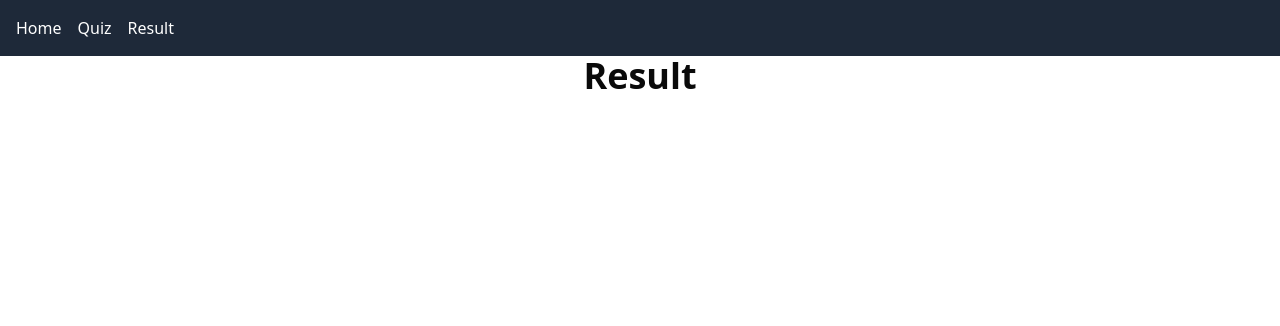
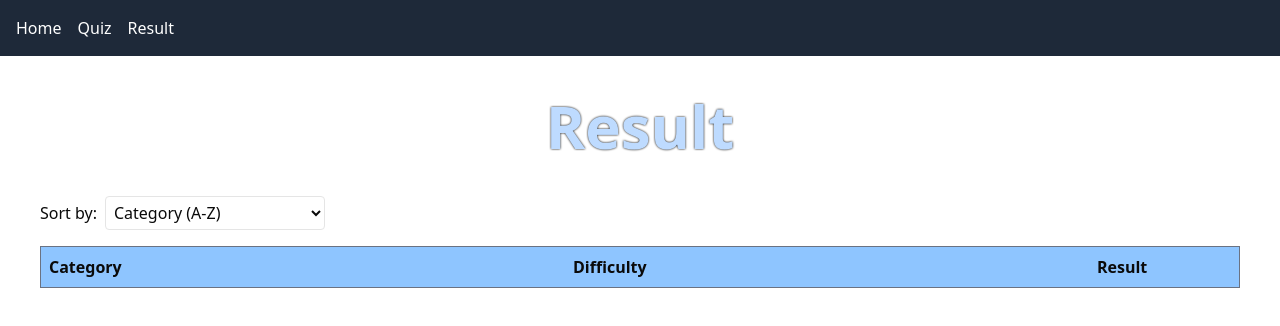
Before and after one commit to S1monG/quizapp, a React (Vite) app: page /result in a window 1280 px wide. Shown: the top 326 px of the page. Built offline with nearby package versions, Linux system fonts and the light colour scheme.

Commit message:
implemented ResultView

```diff
--- a/src/components/ResultView.tsx
+++ b/src/components/ResultView.tsx
@@ -1,10 +1,91 @@
+import type { QuizData } from "@/types/QuizTypes";
+import React, {useState, useMemo} from "react";
+import { useOutletContext, useParams } from "react-router-dom";
+
+type PropsType = {
+    quizResults: QuizData[];
+    setQuizResults: (results: QuizData[]) => void;
+};
 
 function ResultView() {
+    const { quizResults } = useOutletContext<PropsType>() || { quizResults: []};
+    const [sortBy, setSortBy] = useState<"category" | "difficulty" | "result" | "correctFirst" | "correctLast">("category");
+
+    const categoryStats = quizResults.reduce((acc, quiz) => {
+        quiz.results.forEach((res) => {
+            const cat = res.category;
+            if (!acc[cat]) {
+                acc[cat] = { total: 0, correct: 0, difficulty: res.difficulty };
+            }
+            acc[cat].total++;
+            if (res.userAnswer === res.correct_answer) acc[cat].correct++;
+        });
+        return acc;
+    }, {} as Record<string, { total: number; correct: number; difficulty: string }>);
+
+    const sortedStats = useMemo(() => {
+        const entries = quizResults.flatMap(quiz => {
+            const correctCount = quiz.results.filter(q => q.userAnswer === q.correct_answer).length;
+            const totalCount = quiz.results.length;
+            const difficultySet = new Set(quiz.results.map(q => q.difficulty));
+            const difficulty = difficultySet.size === 1 ? quiz.results[0].difficulty : "mixed"; //Denna är något problematisk dock
+            const categorySet = new Set(quiz.results.map(q => q.category));
+            const category = categorySet.size === 1 ? quiz.results[0].category : "mixed";
+
+            return { category, difficulty, correct: correctCount, total: totalCount };
+        });
+
+        switch (sortBy) {
+            case "category":
+                return entries.sort((a, b) => a.category.localeCompare(b.category));
+            case "difficulty":
+                const diffOrder = ["easy", "medium", "hard", "mixed"];
+                return entries.sort((a, b) => diffOrder.indexOf(a.difficulty) - diffOrder.indexOf(b.difficulty));
+            case "result":
+                return entries.sort((a, b) => (b.correct / b.total) - (a.correct / a.total));
+            default:
+                return entries;
+        }
+    }, [categoryStats, sortBy]);
+
+
     return (
-        <h1 className="text-4xl font-bold text-center">Result</h1>
+        <div>
+            <h1 className="text-6xl mt-10 font-bold text-center text-blue-200 drop-shadow-[0_0_1px_black]">Result</h1>
+
+            <div className="ml-10 mt-10 mb-4">
+                <label className="mr-2 font-medium">Sort by:</label>
+                <select className="border rounded p-1" value={sortBy} onChange={(e) => setSortBy(e.target.value as any)}>
+                    <option value="category">Category (A-Z)</option>
+                    <option value="difficulty">Difficulty (easy → hard)</option>
+                    <option value="result">Result (highest → lowest)</option>
+                </select>
+            </div>
+
+            <div className="grid grid-cols-[1fr_1fr_150px] ml-10 mr-10 mt-4 border border-gray-500 text-left">
+                <div className="font-bold bg-blue-300 p-2">Category</div>
+                <div className="font-bold bg-blue-300 p-2">Difficulty</div>
+                <div className="font-bold bg-blue-300 p-2">Result</div>
+
+                {sortedStats.map((stats, index) => (
+
+                    <React.Fragment key={index}>
+                        <div className={`p-2 ${index % 2 === 0 ? "bg-blue-50" : "bg-white"}`}>
+                            {stats.category}
+                        </div>
+                        <div className={`p-2 ${index % 2 === 0 ? "bg-blue-50" : "bg-white"}`}>{stats.difficulty}</div>
+                        <div className={`p-2 ${index % 2 === 0 ? "bg-blue-50" : "bg-white"}`}>
+                            {stats.correct} / {stats.total} correct
+                        </div>
+
+                        {index < sortedStats.length -1 && (
+                            <div className="col-span-3 border-t border-gray-300"></div>
+                        )}
+                    </React.Fragment>
+                ))}
+            </div>
+        </div>
     )
-
-    //nåt om använda outlet context för o nå quiz resultaten
 }
 
 export default ResultView
```
